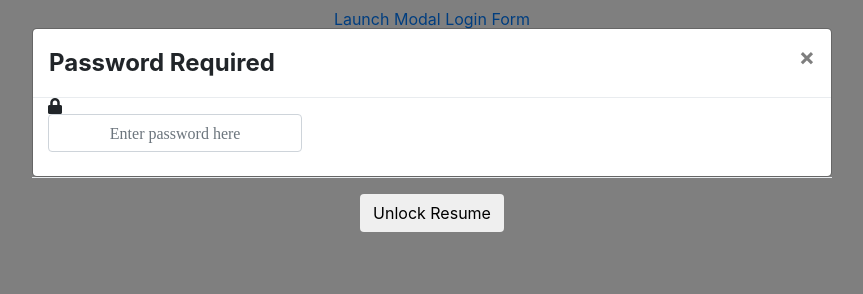
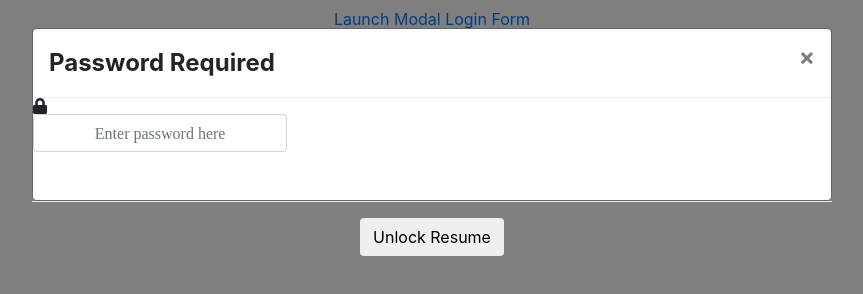
Before and after one commit to kaustubhr/aResume, a plain HTML site: page index.html in a window 1280 px wide. Both pictures are taken after a click on the link "Launch Modal Login Form". Shown: the whole page, without its empty margins (208-1071 px from the left). Drawn offline with nearby package versions, Linux system fonts and the light colour scheme.

Commit message:
Update index.html

```diff
--- a/index.html
+++ b/index.html
@@ -27,7 +27,7 @@
       </div>
 
 
-      <div class="md-form col-sm-6">
+      <div class="md-form mb-4">
         <div>
           <i class="fas fa-lock prefix grey-text">
           <input type="password" id="defaultForm-pass" style="width:75%" class="form-control validate" placeholder="Enter password here" />
```
